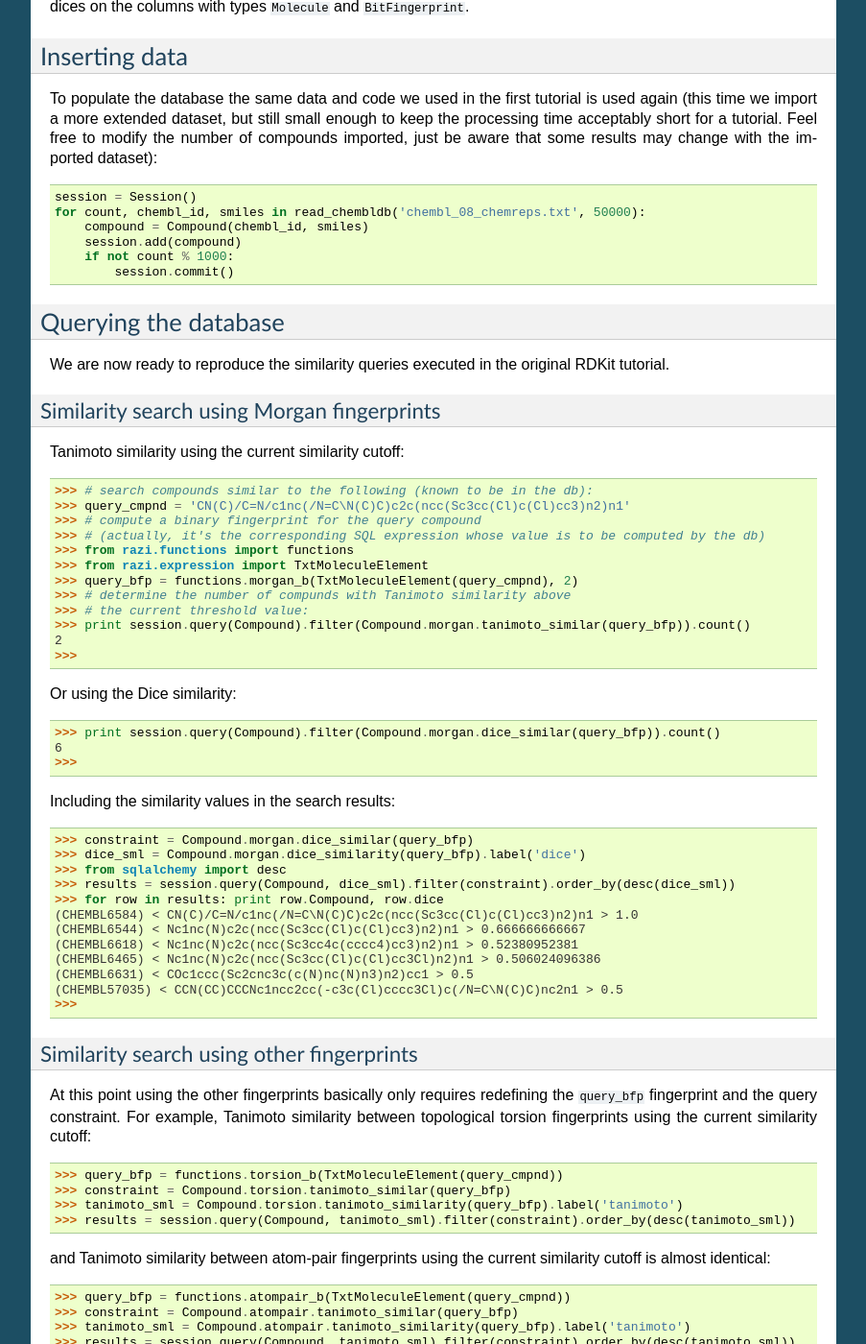
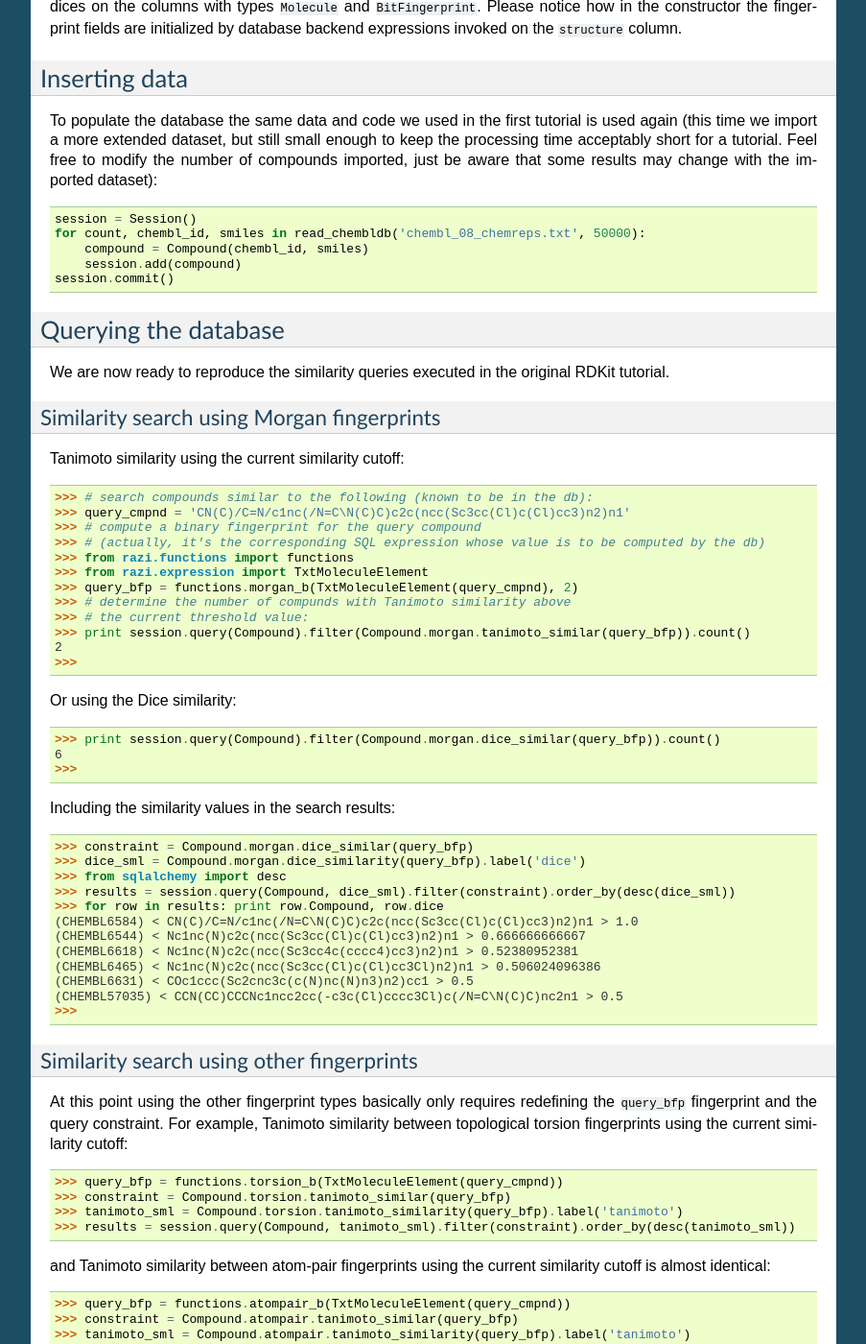
Before and after one commit to rvianello/razi, a Sphinx documentation site: the page built from docs/similarity_queries_tutorial.rst, in a window 1280 px wide and 1400 px high, scrolled down 1375 px. Shown: the whole window at 96% size, without its empty margins (198-1101 px from the left). Built offline with Sphinx 7.4.7, drawn with Linux system fonts in a browser that asks for light colours.

Commit message:
minor fixes

```diff
--- a/docs/similarity_queries_tutorial.rst
+++ b/docs/similarity_queries_tutorial.rst
@@ -71,7 +71,7 @@ and the database schema is created::
 
     Base.metadata.create_all()
 
-In the present case this last command creates the ``compounds`` table and also implicitly includes the creation of indices on the columns with types ``Molecule`` and  ``BitFingerprint``.
+In the present case this last command creates the ``compounds`` table and also implicitly includes the creation of indices on the columns with types ``Molecule`` and  ``BitFingerprint``. Please notice how in the constructor the fingerprint fields are initialized by database backend expressions invoked on the ``structure`` column.
 
 Inserting data
 --------------
@@ -82,8 +82,7 @@ To populate the database the same data and code we used in the first tutorial is
     for count, chembl_id, smiles in read_chembldb('chembl_08_chemreps.txt', 50000):
         compound = Compound(chembl_id, smiles)
 	session.add(compound)
-	if not count % 1000:
-	    session.commit()
+    session.commit()
 
 Querying the database
 ---------------------
@@ -132,7 +131,7 @@ Including the similarity values in the search results::
 Similarity search using other fingerprints
 ^^^^^^^^^^^^^^^^^^^^^^^^^^^^^^^^^^^^^^^^^^
 
-At this point using the other fingerprints basically only requires redefining the ``query_bfp`` fingerprint and the query constraint. For example, Tanimoto similarity between topological torsion fingerprints using the current similarity cutoff::
+At this point using the other fingerprint types basically only requires redefining the ``query_bfp`` fingerprint and the query constraint. For example, Tanimoto similarity between topological torsion fingerprints using the current similarity cutoff::
 
     >>> query_bfp = functions.torsion_b(TxtMoleculeElement(query_cmpnd))
     >>> constraint = Compound.torsion.tanimoto_similar(query_bfp)
--- a/docs/structure_queries_tutorial.rst
+++ b/docs/structure_queries_tutorial.rst
@@ -1,7 +1,7 @@
 Example structure queries
 =========================
 
-This tutorial is again based on a similar document available from the `RDKit wiki <http://code.google.com/p/rdkit/wiki/ExampleStructureQueries>`_ and it illustrates how to use Razi to perform substructure and superstructure queries on a chemical database.
+This tutorial is based on a similar document available from the `RDKit wiki <http://code.google.com/p/rdkit/wiki/ExampleStructureQueries>`_ and it illustrates how to use Razi to perform substructure and superstructure queries on a chemical database.
 
 No dedicated database is created for this tutorial. The same database used in the "Example similarity queries" tutorial can be used instead. If you are no longer connected to the database, the connection configuration and schema definition must be entered again. If you are still connected just skip to "`Querying the database`_".
 
```
